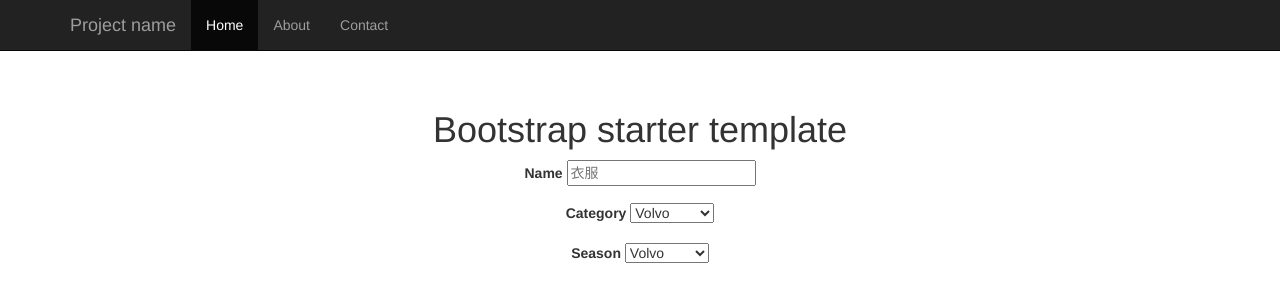
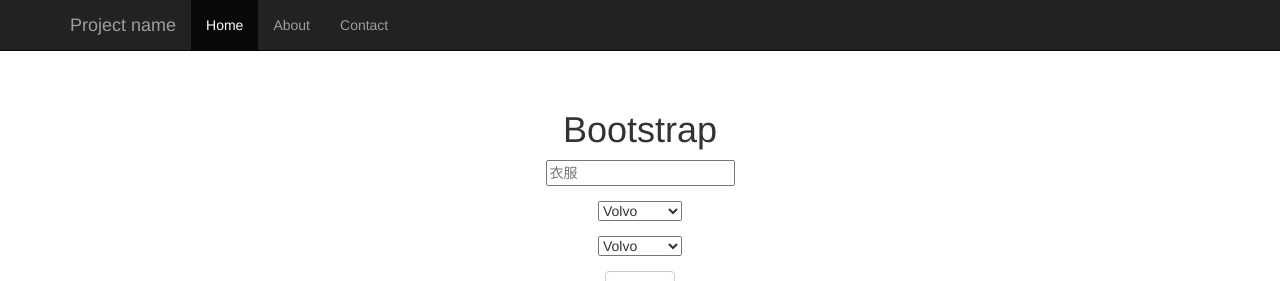
Before and after one commit to nickyzheng/weixin, a Django app: page /test/ in a window 1280 px wide. Shown: the top 281 px of the page. Run offline with Django 3.2, Linux system fonts and the light colour scheme; some libraries are stand-ins or nearby versions.

Commit message:
commit by shell script

```diff
--- a/wxapp/templates/starter-template.html
+++ b/wxapp/templates/starter-template.html
@@ -55,15 +55,15 @@
     <div class="container">
 
       <div class="starter-template">
-        <h1>Bootstrap starter template</h1>
+        <h1>Bootstrap</h1>
         <p >
           <form>
             <div class="form-group">
-              <label>Name</label>
+
               <input type="text" id="name" placeholder="衣服">
             </div>
             <div class="form-group">
-              <label>Category</label>
+
               <select class="selectpicker">
                 <option value="volvo">Volvo</option>
                 <option value="saab">Saab</option>
@@ -72,7 +72,7 @@
               </select>
             </div>
             <div class="form-group">
-              <label>Season</label>
+
               <select class="selectpicker">
                 <option value="volvo">Volvo</option>
                 <option value="saab">Saab</option>
```
